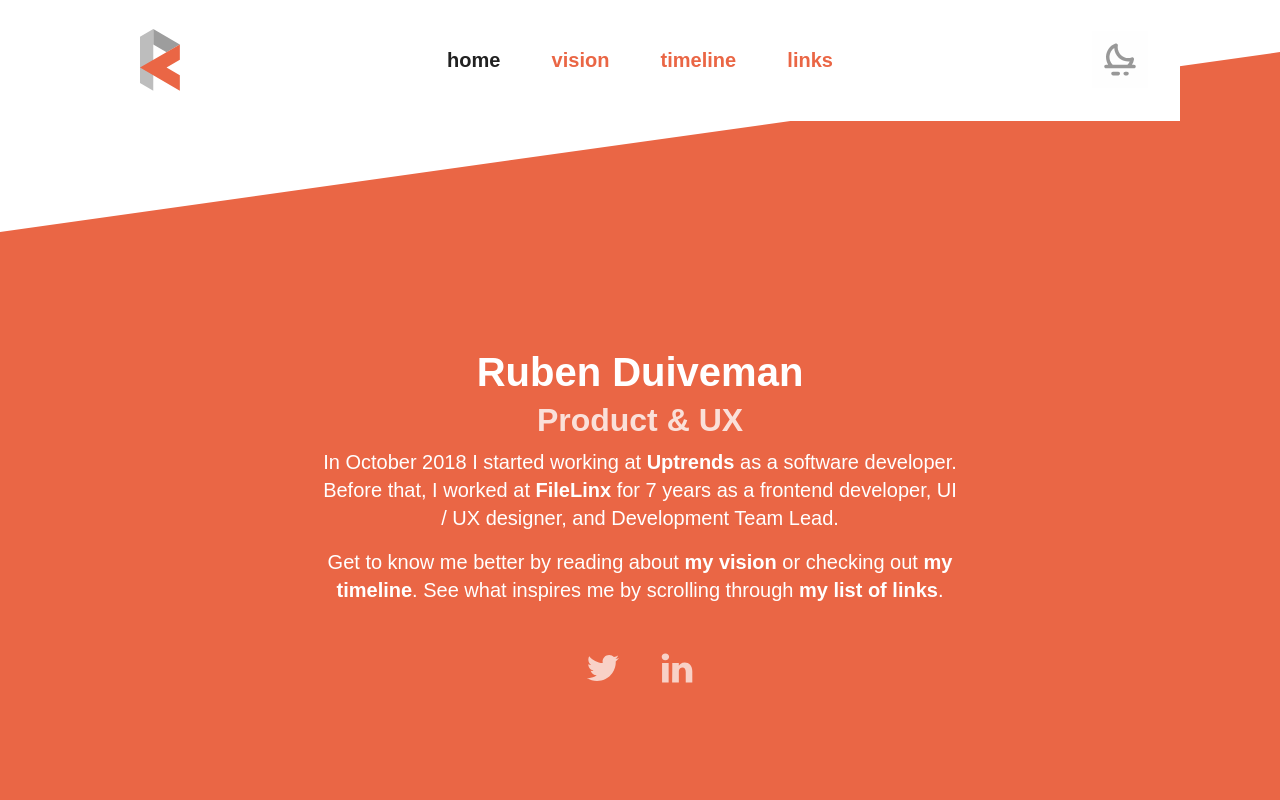
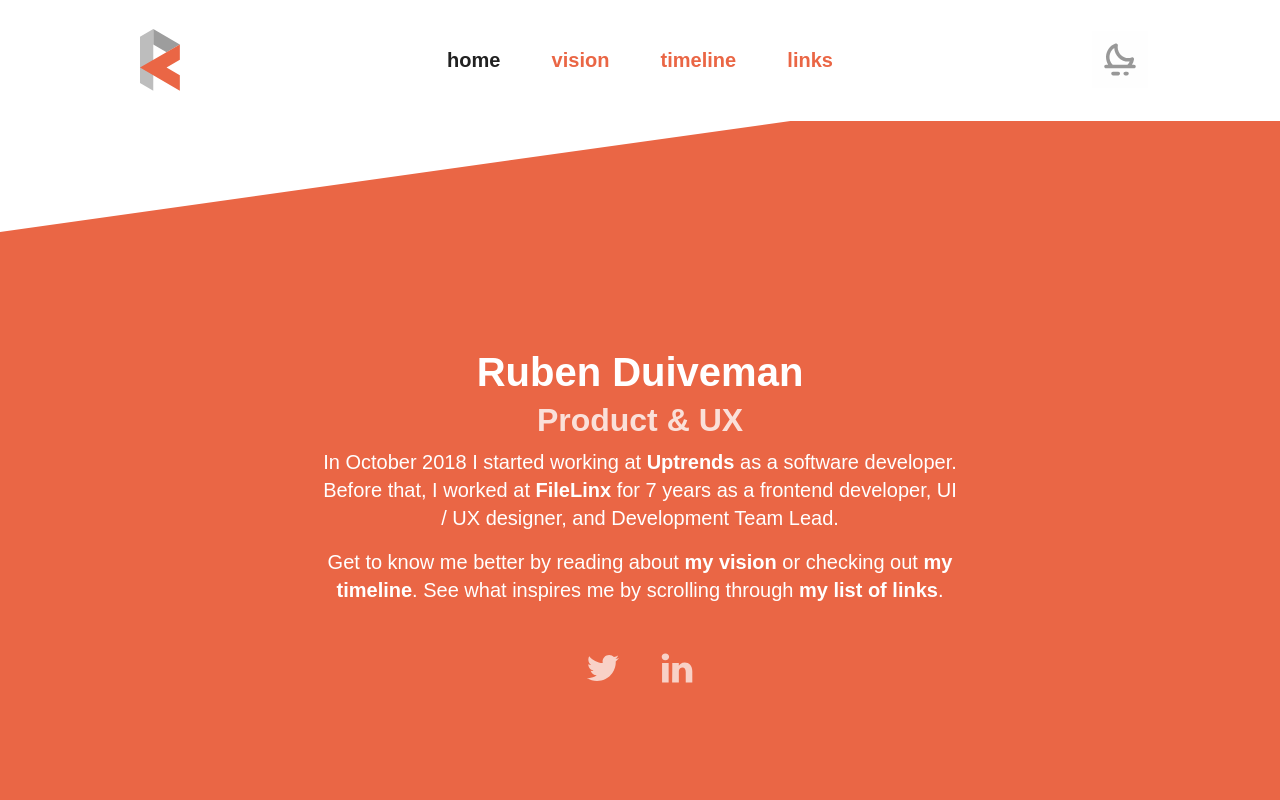
Before and after one commit to rubenduiveman/rd2019, a Vue app in the folder website/: page / in a window 1280 px wide. Shown: the top 800 px of the page. Built offline with nearby package versions, Linux system fonts and the light colour scheme.

Commit message:
Updated main menu alignment on wide screens.

```diff
--- a/website/src/components/MainMenu.vue
+++ b/website/src/components/MainMenu.vue
@@ -1,5 +1,6 @@
 <template>
   <nav class="mainmenu">
+    <div class="mainmenu-container">
       <div class="menu-toggle" @click="isVisible = !isVisible" :class="{ open: isVisible }"></div>
       <router-link :to="{ name: 'home' }" class="logo"/>
       <div class="menu" :class="{ visible: isVisible }">
@@ -11,6 +12,7 @@
         <router-link :to="{ name: 'links' }" class="link">links</router-link>
       </div>
       <div class="theme-switcher" @click="switchTheme"></div>
+    </div>
   </nav>
 </template>
 
@@ -49,10 +51,16 @@ $menu-height: 120px;
 
 .mainmenu {
   width: 100%;
-  height: $menu-height;
+  @include background-color("neutral-0");
+  display: flex;
+  justify-content: center;
+}
+
+.mainmenu-container {
   display: flex;
   justify-content: space-between;
-  @include background-color("neutral-0");
+  width: 100%;
+  height: $menu-height;
 }
 
 .logo:hover,
@@ -134,7 +142,7 @@ $menu-height: 120px;
   }
 }
 
-.mainmenu {
+.mainmenu-container {
   @include themify-nested(".is-scrolled", "border-color", "neutral-100");
 }
 
@@ -143,10 +151,9 @@ $menu-height: 120px;
     display: none;
   }
 
-  .mainmenu {
+  .mainmenu-container {
     border-bottom: 1px solid transparent;
     max-width: 1080px;
-    align-self: center;
   }
 }
 
@@ -186,7 +193,7 @@ $menu-height: 120px;
 
   $menu-height: 64px;
 
-  .mainmenu {
+  .mainmenu-container {
     height: $menu-height;
     border-top: 1px solid;
     @include border-color("neutral-100");
```
Lines whose indentation alone changed are shown as unchanged.
